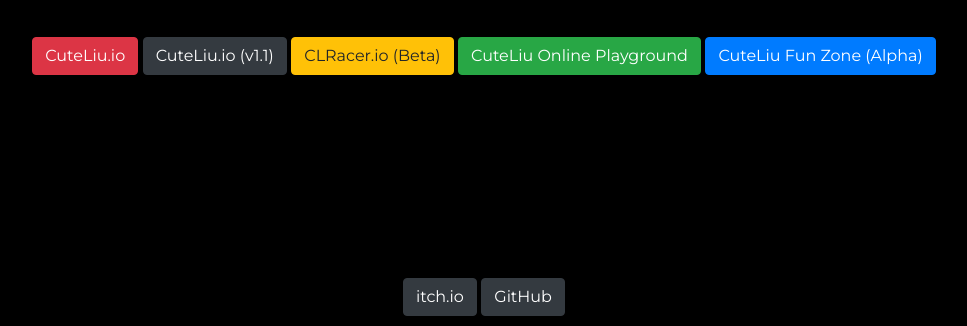
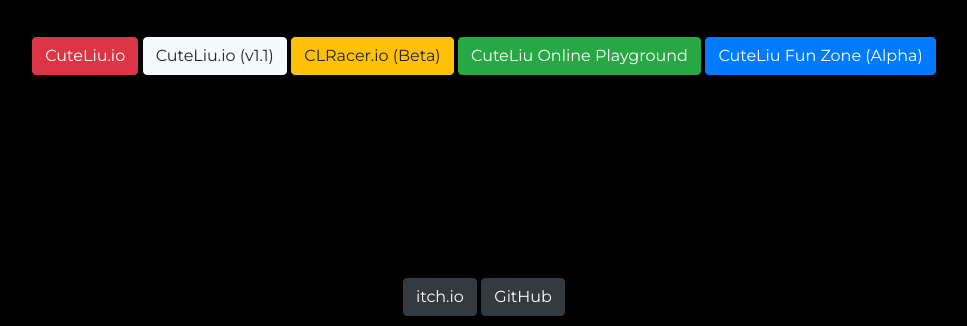
Before and after one commit to CuteLiuGames/Home, a plain HTML site: page index.html in a window 1280 px wide. Shown: the part 474-800 px from the top of the page, without its empty margins (156-1123 px from the left). Drawn offline with nearby package versions, Linux system fonts and the light colour scheme.

Commit message:
Update index.html

```diff
--- a/index.html
+++ b/index.html
@@ -30,7 +30,7 @@
     <pre></pre>
     <pre></pre>
     <a class="btn btn-danger" href="https://cuteliugames.github.io/CuteLiu.io/" role="button">CuteLiu.io</a>
-    <a class="btn btn-dark" href="https://cuteliugames.github.io/CuteLiu.io-1.1/" role="button">CuteLiu.io (v1.1)</a>
+    <a class="btn btn-light" href="https://cuteliugames.github.io/CuteLiu.io-1.1/" role="button">CuteLiu.io (v1.1)</a>
     <a class="btn btn-warning" href="https://cuteliugames.github.io/Games-CLRacer/" role="button">CLRacer.io (Beta)</a>
     <a class="btn btn-success" href="https://cuteliugames.github.io/Games-CLOnline/" role="button">CuteLiu Online
       Playground</a>
```
